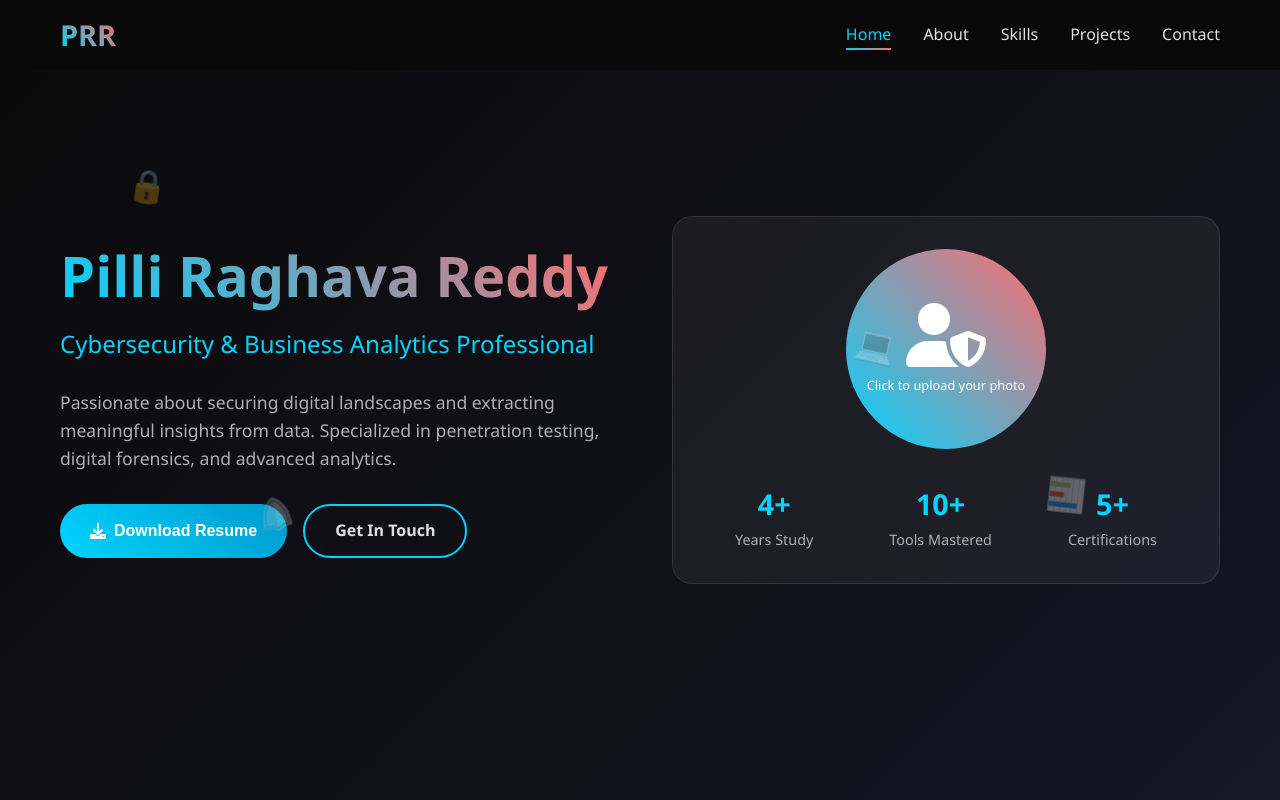
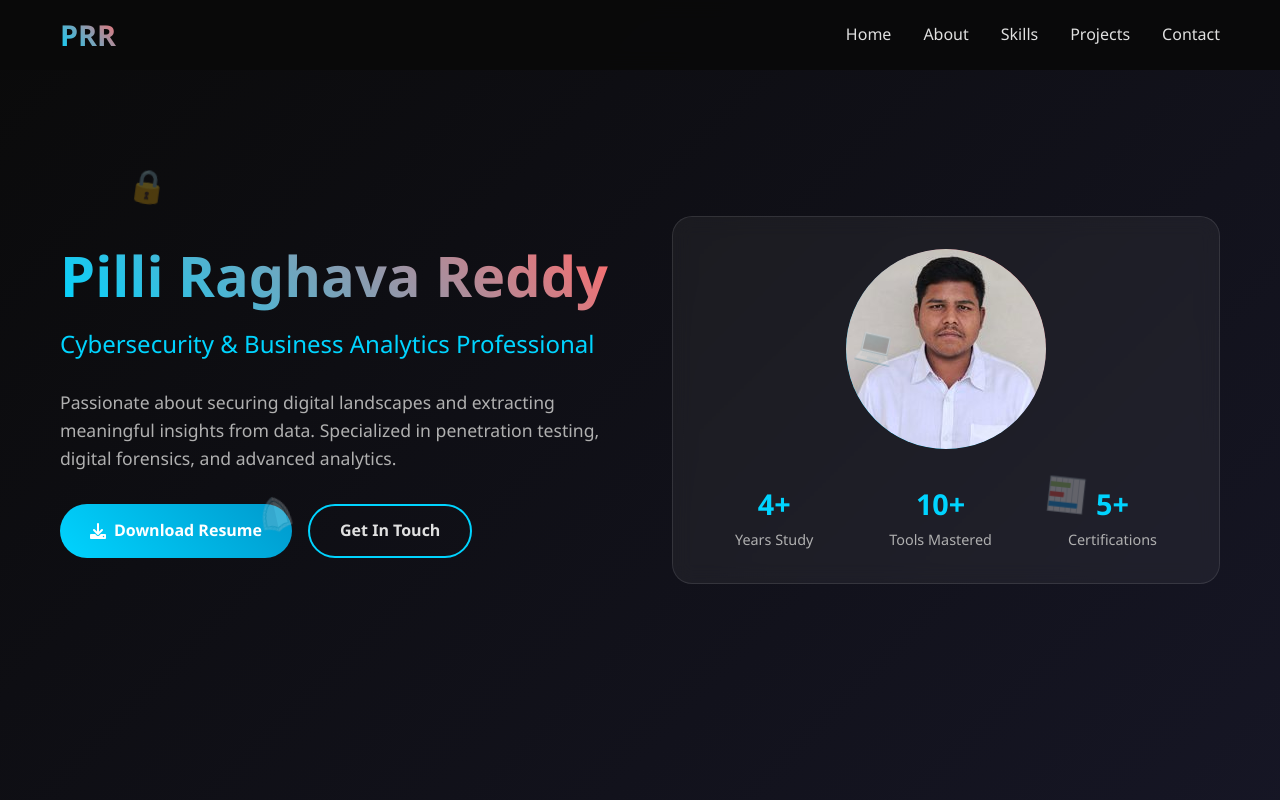
Before and after one commit to raghava2061/raghava2061.github.io, a plain HTML site: page index.html in a window 1280 px wide. Shown: the top 800 px of the page. Drawn offline with Linux system fonts and the light colour scheme.

Commit message:
Update index.html

```diff
--- a/index.html
+++ b/index.html
@@ -43,18 +43,16 @@
                     Specialized in penetration testing, digital forensics, and advanced analytics.
                 </p>
                 <div class="hero-buttons">
-                        <button class="btn btn-primary" id="downloadResume">
+                    <a href="Resume.pdf" download class="btn btn-primary">
                         <i class="fas fa-download"></i> Download Resume
-                        </button>
+                    </a>
                     <a href="#contact" class="btn btn-secondary">Get In Touch</a>
                 </div>
             </div>
             <div class="hero-image">
                 <div class="profile-card">
                     <div class="profile-image-placeholder">
-                            <i class="fas fa-user-shield"></i>
-                            <p class="upload-text">Click to upload your photo</p>
-                            <input type="file" id="profileImageInput" accept="image/*" style="display: none;">
+                        <img src="profile.jpg" alt="Profile Photo" class="profile-img">
                     </div>
                     <div class="profile-stats">
                         <div class="stat">
```
Lines whose indentation alone changed are shown as unchanged.
